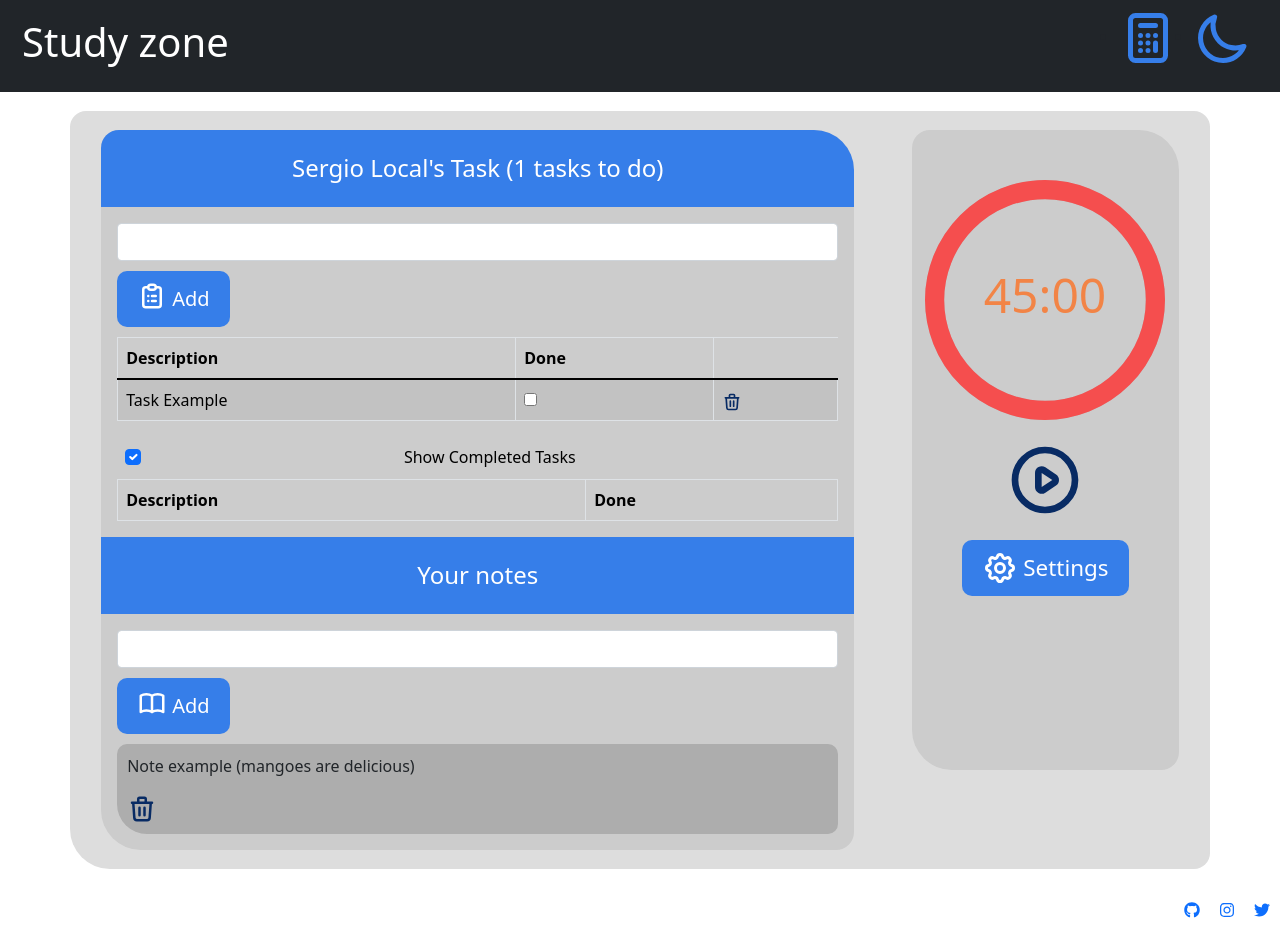
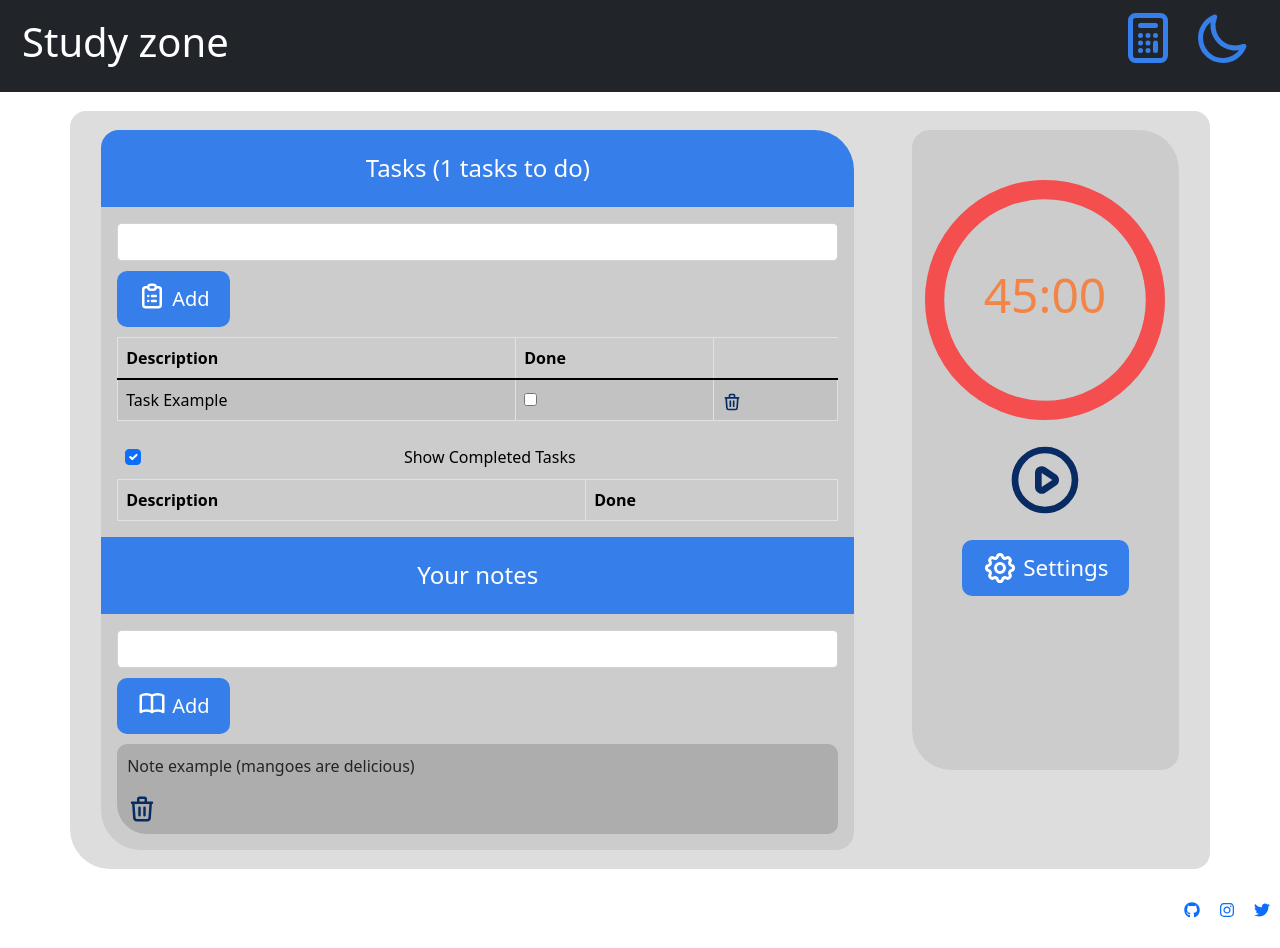
Before and after one commit to Sergio-Torres/Study-zone, a React (Create React App) app: page / in a window 1280 px wide. Built offline with nearby package versions, Linux system fonts and the light colour scheme.

Commit message:
delete user name

```diff
--- a/src/components/Navbar/CalculatorModal.js
+++ b/src/components/Navbar/CalculatorModal.js
@@ -45,7 +45,7 @@ function CalculatorModal(){
         setCalc(eval(calc).toString());
     }
     const deleteLast = () =>{
-        if(calc ==''){
+        if(calc ===''){
             return;
         }
         const value = calc.slice(0,-1);
--- a/src/components/Navbar/Navbar.js
+++ b/src/components/Navbar/Navbar.js
@@ -6,9 +6,7 @@ import './navbar.css';
 
 function Navbar(props){
 
-    const [valor, setValor] = useState(true);
     const [themeToggleButton, setThemeToggleButton] = useState(true);
-
 
     return(
         <div>
@@ -37,9 +35,7 @@ function Navbar(props){
                                 }}
                                 />
                             }
-
                         </li>
-
                     </ul>
                 </div>
             </nav>
--- a/src/components/Tasks/TaskBanner.js
+++ b/src/components/Tasks/TaskBanner.js
@@ -3,6 +3,6 @@ import React from 'react';
 //Banner
 export const TaskBanner = props =>(
     <h4 className="text-white text-center p-4">
-        {props.userName}'s Task ({props.taskItems.filter(t=> !t.done).length} tasks to do)
+        Tasks ({props.taskItems.filter(t=> !t.done).length} tasks to do)
     </h4>
 )
--- a/src/components/Tasks/Tasks.js
+++ b/src/components/Tasks/Tasks.js
@@ -3,22 +3,23 @@ import {TaskRow} from './TaskRow';
 import {TaskBanner} from './TaskBanner';
 import {TaskCreator} from './TaskCreator';
 import {VisibilityControl} from './Control';
+
 import './task.css'
 
 function Tasks(){
 
-    const[userName, setUserName]=useState('Sergio');
     const[taskItems, setTaskItems] = useState([]);
 
     const [showCompleted, setShowCompleted] = useState(true);
 
     useEffect(()=>{
-        let data = localStorage.getItem('tasks');
-        if(data != null){
-            setTaskItems(JSON.parse(data));
+        let taskData = localStorage.getItem('tasks');
+
+        if(taskData != null){
+            setTaskItems(JSON.parse(taskData));
         }
         else{
-            setUserName('Sergio Local')
+
             setTaskItems([
                 {name: 'Task Example', done: false}
             ])
@@ -61,7 +62,7 @@ function Tasks(){
     return(
         <div>
             <div className='task-banner'>
-                <TaskBanner userName={userName} taskItems={taskItems}/>
+                <TaskBanner taskItems={taskItems}/>
             </div>
             <div className='content-task'>
                 <div className='task-creator'>
```
